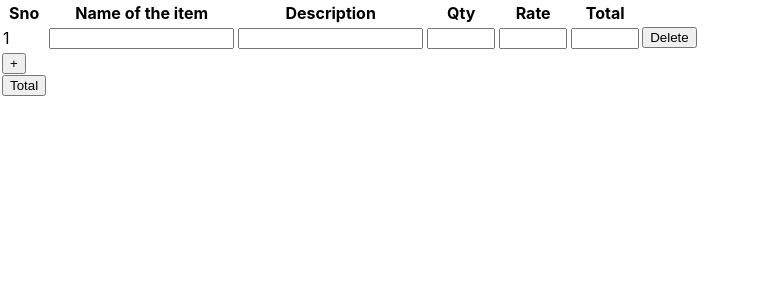
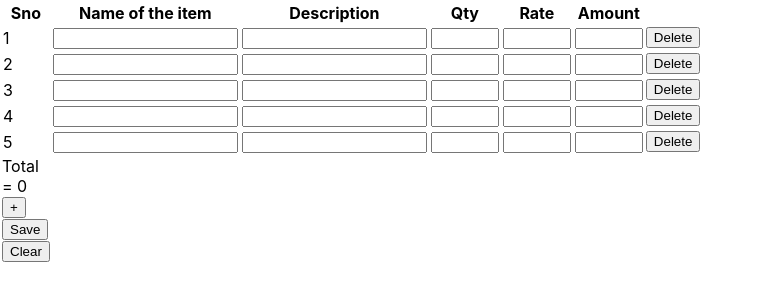
Before and after one commit to anubhavb11/Billing, a React (Create React App) app: page / in a window 1280 px wide. Shown: the top 300 px of the page, without its empty margins (0-761 px from the left). Built offline with nearby package versions, Linux system fonts and the light colour scheme.

Commit message:
total fixed local setup

```diff
--- a/src/App.js
+++ b/src/App.js
@@ -1,21 +1,27 @@
 import './App.css';
-import { useState } from 'react';
+import { useState, useEffect } from 'react';
 
 
 
 function Billing(){
 
   const [items,setItems] = useState([
-    {
-  },
+    {},{},{},{},{}
 ]);
+
+  // useEffect(()=>{
+  //   console.log("Mounted")
+  //   const x = JSON.parse(localStorage.getItem('userOrder'));
+  //   setItems(x);
+  //   console.log(x)
+  // },[])
 
   const handelInputChange = (e,id,type) =>{
     const cpyItems = [...items];
     cpyItems[id][type] = e.target.value;
     let item = cpyItems[id];
-    if(type === 'rate'){
-      isNaN(item.qty*item.rate)? item["total"] = 0  : item["total"] = item.qty*item.rate;
+    if(type === 'rate' || type === 'qty'){
+      isNaN(item.qty*item.rate)? item["amount"] = 0  : item["amount"] = item.qty*item.rate;
     }
     setItems(cpyItems)
   }
@@ -27,7 +33,9 @@ function Billing(){
 
   const deleteItem = (id) =>{
     const cpyItems = [...items];
-    cpyItems.splice(id,1)
+    console.log(items);
+    cpyItems.splice(id,1);
+    console.log(cpyItems)
     setItems(cpyItems)
   }
 
@@ -36,17 +44,26 @@ function Billing(){
     let ans =0;
     // console.log(cpyItems)
     cpyItems.forEach((item,id)=>{
-
-      if(!isNaN(item.total)){
-        ans = ans + parseInt(item.total);
+      if(!isNaN(item.amount)){
+        ans = ans + parseInt(item.amount);
       }
       console.log(ans)
     });
     // console.log(ans)
-    cpyItems.push({total: ans});
-    console.log(cpyItems);
-    setItems(cpyItems);
+    // cpyItems.push({total: ans});
+    // console.log(cpyItems);
+    return <span>{ans}</span>
+    // setItems(cpyItems);
 
+  }
+
+  const setlocal = () =>{
+    localStorage.setItem('userOrder', JSON.stringify(items))
+  }
+  const clearItem = () =>{
+    localStorage.setItem('userOrder', JSON.stringify([
+      {},{},{},{},{}
+  ]))
   }
 
 
@@ -59,7 +76,7 @@ function Billing(){
           <th>Description</th>
           <th>Qty</th>
           <th>Rate</th>
-          <th>Total</th>
+          <th>Amount</th>
         </tr>
 
         {items.map((item,id)=>(
@@ -69,15 +86,20 @@ function Billing(){
               <td><input type="text" value={item.description} onChange={(e) => handelInputChange(e,id,"description")}/></td>
               <td><input type="number" className="small" value={item.qty} onChange={(e) => handelInputChange(e,id,"qty")}/></td>
               <td><input type="number" className="small" value={item.rate} onChange={(e) => handelInputChange(e,id,"rate")}/></td>
-              <td><input type="text" className="small" value={item.total}/></td>
+              <td><input type="text" className="small" value={item.amount}/></td>
               <button onClick={() => deleteItem(id)} >Delete</button>
               {/* <input>{item.name}</input>
               <input>{item.rate}</input>
               <input>{item.qty*item.rate}</input> */}
             </tr>
         ))}
+        <div>
+          Total = {createTotal()}
+        </div>
           <button onClick={() => createNewItem()}>+</button>
-          <button onClick={() => createTotal()}>Total</button>
+          {/* <button onClick={() => createTotal()}>Total</button> */}
+          <button onClick={() => setlocal()}>Save</button>
+          <button onClick= {() => clearItem()}>Clear</button>
       </table>
     </div>
   )
```
